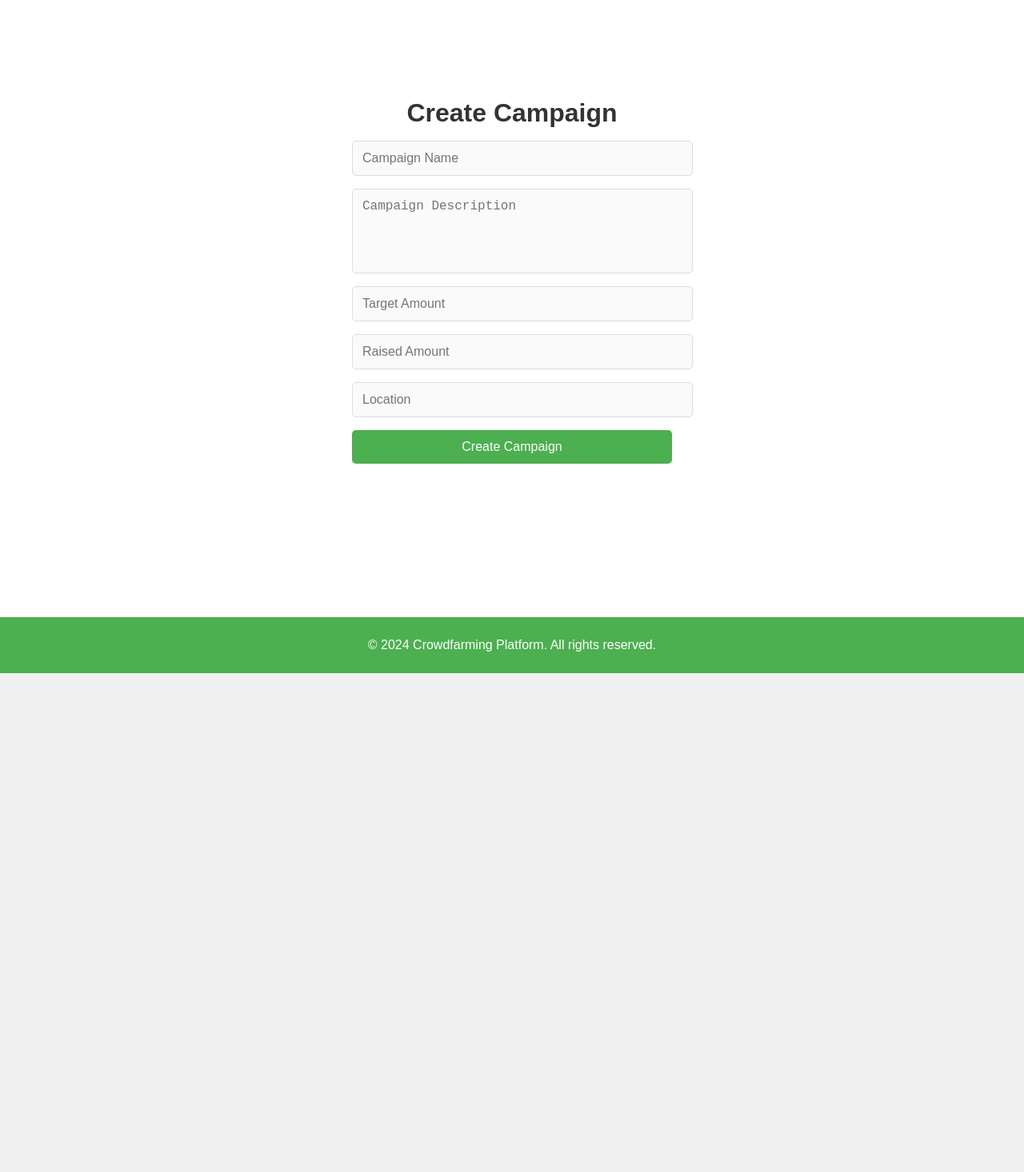
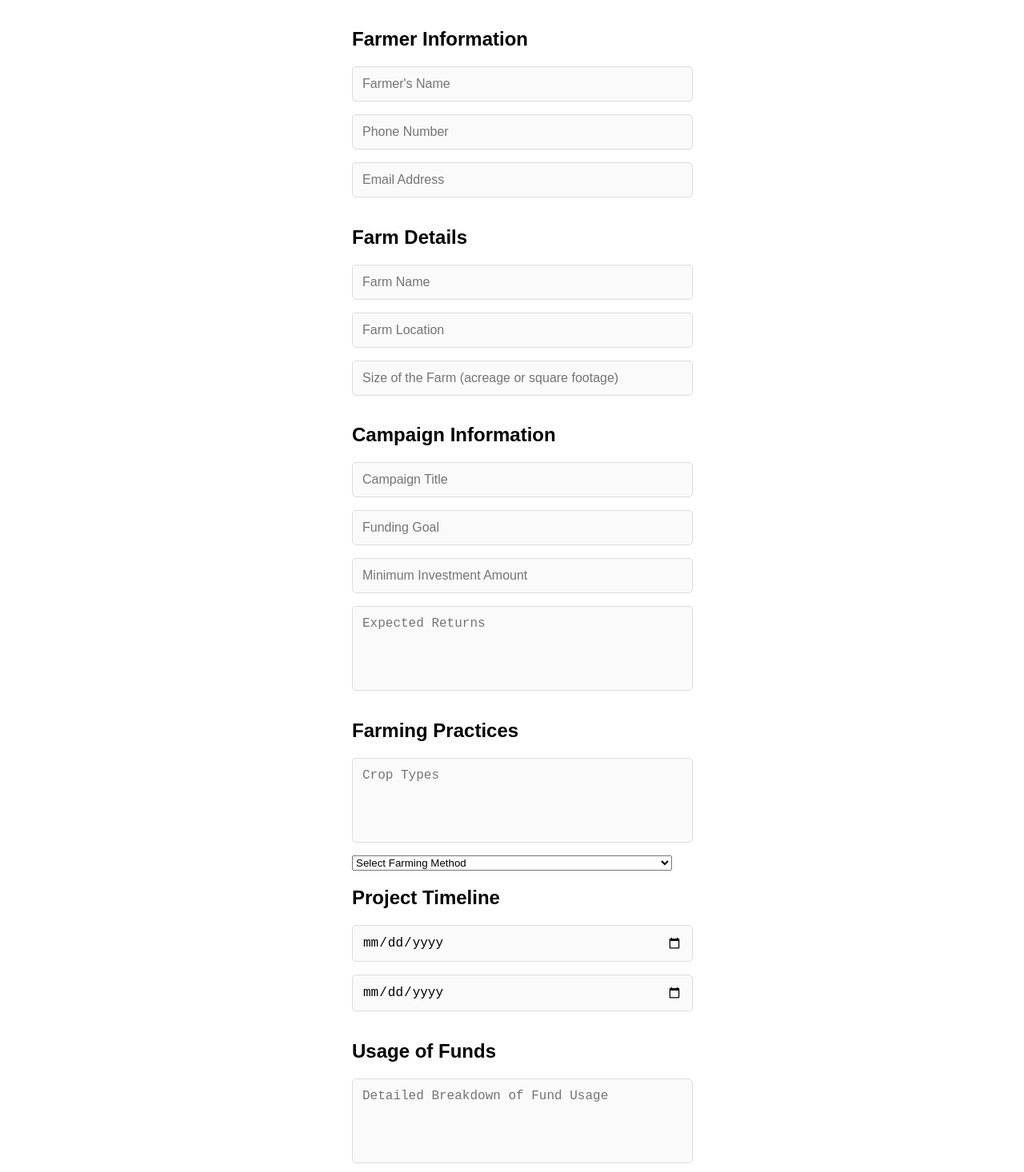
Before and after one commit to anirudddha/crowd-farming, a React (Vite) app: page /create in a window 1280 px wide. Shown: the part 204-1670 px from the top of the page at 80% size. Before the commit the page ends 1046 px from the top, so only its background shows below. Built offline with nearby package versions, Linux system fonts and the light colour scheme; sample sign-in values are in the browser's storage.

Commit message:
updating create campaign form

```diff
--- a/src/pages/CreateCampaign.jsx
+++ b/src/pages/CreateCampaign.jsx
@@ -5,93 +5,242 @@ import '../styles/CreateCampaign.css'; // Import the CSS file
 const CreateCampaign = () => {
   // State to manage form data
   const [formData, setFormData] = useState({
-    name: '',
-    description: '',
-    targetAmount: '',
-    raisedAmount: '',
-    location: '',
+    farmerName: '',
+    phoneNumber: '',
+    email: '',
+    farmName: '',
+    farmLocation: '',
+    farmSize: '',
+    campaignTitle: '',
+    fundingGoal: '',
+    minInvestment: '',
+    expectedReturns: '',
+    cropTypes: '',
+    farmingMethods: '',
+    startDate: '',
+    endDate: '',
+    fundUsage: '',
+    impactMetrics: '',
+    visuals: null, // For file uploads
   });
 
   // Handle form input changes
-  const handleChange = (e) =>
-    setFormData({ ...formData, [e.target.name]: e.target.value });
+  const handleChange = (e) => {
+    const { name, value } = e.target;
+    setFormData({
+      ...formData,
+      [name]: value,
+    });
+  };
+
+  // Handle file upload
+  const handleFileChange = (e) => {
+    setFormData({ ...formData, visuals: e.target.files });
+  };
 
   // Handle form submission
-  const handleSubmit = (e) => {
+  const handleSubmit = async (e) => {
     e.preventDefault(); // Prevent page refresh on form submission
 
-    axios.post(
-      'http://localhost:5000/api/campaigns',
-      formData, // First argument: Data to be sent
-      {
+    // Prepare form data for submission
+    const data = new FormData();
+    for (const key in formData) {
+      data.append(key, formData[key]);
+    }
+    // console.log(formData)
+    try {
+      await axios.post('http://localhost:5000/api/campaigns', formData, {
         headers: {
           "Content-Type": "application/json",
           "Authorization": `Bearer ${localStorage.getItem('token')}` // Attach token in the header
         },
-      }
-    )
-      .then(() => {
-        alert('Campaign created!'); // Alert user on success
-        // Reset the form after successful submission
-        setFormData({
-          name: '',
-          description: '',
-          targetAmount: '',
-          raisedAmount: '',
-          location: '',
-        });
-      })
-      .catch((error) => console.error('Error creating campaign:', error)); // Log any errors
+      });
+      alert('Campaign created!'); // Alert user on success
+      // Reset the form after successful submission
+      setFormData({
+        farmerName: '',
+        phoneNumber: '',
+        email: '',
+        farmName: '',
+        farmLocation: '',
+        farmSize: '',
+        campaignTitle: '',
+        fundingGoal: '',
+        minInvestment: '',
+        expectedReturns: '',
+        cropTypes: '',
+        farmingMethods: '',
+        startDate: '',
+        endDate: '',
+        fundUsage: '',
+        impactMetrics: '',
+        visuals: null,
+      });
+    } catch (error) {
+      console.error('Error creating campaign:', error);
+    }
   };
-
 
   return (
     <div className="form-container">
-      <h1>Create Campaign</h1>
+      <h1>Create Farm Campaign</h1>
       <form onSubmit={handleSubmit} className="campaign-form">
-        {/* Campaign Name */}
+        {/* Farmer Information */}
+        <h2>Farmer Information</h2>
         <input
           type="text"
-          name="name"
-          placeholder="Campaign Name"
-          value={formData.name}
+          name="farmerName"
+          placeholder="Farmer's Name"
+          value={formData.farmerName}
           onChange={handleChange}
           required
         />
-        {/* Campaign Description */}
-        <textarea
-          name="description"
-          placeholder="Campaign Description"
-          value={formData.description}
+        <input
+          type="text"
+          name="phoneNumber"
+          placeholder="Phone Number"
+          value={formData.phoneNumber}
           onChange={handleChange}
           required
         />
-        {/* Target Amount */}
         <input
-          type="number"
-          name="targetAmount"
-          placeholder="Target Amount"
-          value={formData.targetAmount}
+          type="email"
+          name="email"
+          placeholder="Email Address"
+          value={formData.email}
           onChange={handleChange}
           required
         />
-        {/* Raised Amount */}
-        <input
-          type="number"
-          name="raisedAmount"
-          placeholder="Raised Amount"
-          value={formData.raisedAmount}
-          onChange={handleChange}
-        />
-        {/* Location */}
+
+        {/* Farm Details */}
+        <h2>Farm Details</h2>
         <input
           type="text"
-          name="location"
-          placeholder="Location"
-          value={formData.location}
+          name="farmName"
+          placeholder="Farm Name"
+          value={formData.farmName}
           onChange={handleChange}
           required
         />
+        <input
+          type="text"
+          name="farmLocation"
+          placeholder="Farm Location"
+          value={formData.farmLocation}
+          onChange={handleChange}
+          required
+        />
+        <input
+          type="text"
+          name="farmSize"
+          placeholder="Size of the Farm (acreage or square footage)"
+          value={formData.farmSize}
+          onChange={handleChange}
+          required
+        />
+
+        {/* Campaign Information */}
+        <h2>Campaign Information</h2>
+        <input
+          type="text"
+          name="campaignTitle"
+          placeholder="Campaign Title"
+          value={formData.campaignTitle}
+          onChange={handleChange}
+          required
+        />
+        <input
+          type="number"
+          name="fundingGoal"
+          placeholder="Funding Goal"
+          value={formData.fundingGoal}
+          onChange={handleChange}
+          required
+        />
+        <input
+          type="number"
+          name="minInvestment"
+          placeholder="Minimum Investment Amount"
+          value={formData.minInvestment}
+          onChange={handleChange}
+          required
+        />
+        <textarea
+          name="expectedReturns"
+          placeholder="Expected Returns"
+          value={formData.expectedReturns}
+          onChange={handleChange}
+          required
+        />
+
+        {/* Farming Practices */}
+        <h2>Farming Practices</h2>
+        <textarea
+          name="cropTypes"
+          placeholder="Crop Types"
+          value={formData.cropTypes}
+          onChange={handleChange}
+          required
+        />
+        <select
+          name="farmingMethods"
+          value={formData.farmingMethods}
+          onChange={handleChange}
+          required
+        >
+          <option value="" disabled>Select Farming Method</option>
+          <option value="Conventional">Conventional</option>
+          <option value="Organic">Organic</option>
+          <option value="Sustainable">Sustainable</option>
+        </select>
+
+        {/* Project Timeline */}
+        <h2>Project Timeline</h2>
+        <input
+          type="date"
+          name="startDate"
+          value={formData.startDate}
+          onChange={handleChange}
+          required
+        />
+        <input
+          type="date"
+          name="endDate"
+          value={formData.endDate}
+          onChange={handleChange}
+          required
+        />
+
+        {/* Usage of Funds */}
+        <h2>Usage of Funds</h2>
+        <textarea
+          name="fundUsage"
+          placeholder="Detailed Breakdown of Fund Usage"
+          value={formData.fundUsage}
+          onChange={handleChange}
+          required
+        />
+
+        {/* Impact Metrics */}
+        <h2>Impact Metrics</h2>
+        <textarea
+          name="impactMetrics"
+          placeholder="Impact Metrics"
+          value={formData.impactMetrics}
+          onChange={handleChange}
+          required
+        />
+
+        {/* Visuals */}
+        <h2>Upload Visuals</h2>
+        <input
+          type="file"
+          name="visuals"
+          multiple
+          onChange={handleFileChange}
+          // required
+        />
+
         {/* Submit Button */}
         <button type="submit" className="submit-button">
           Create Campaign
```
Also changed, not shown: 2 other files (tests, documents, lock files or other folders).
